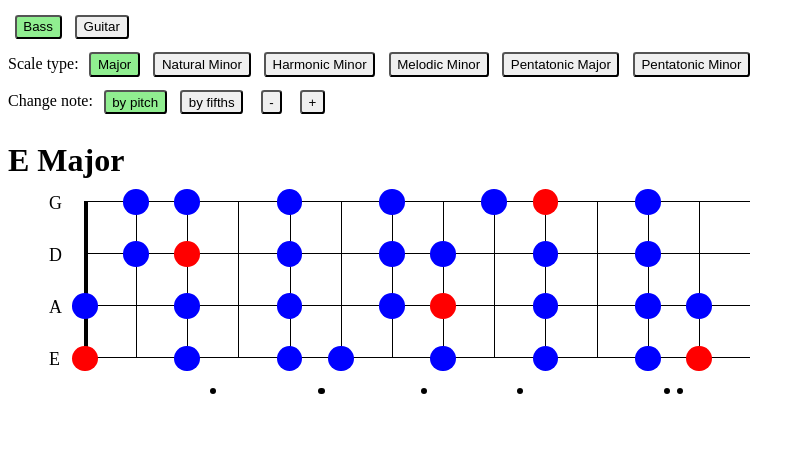
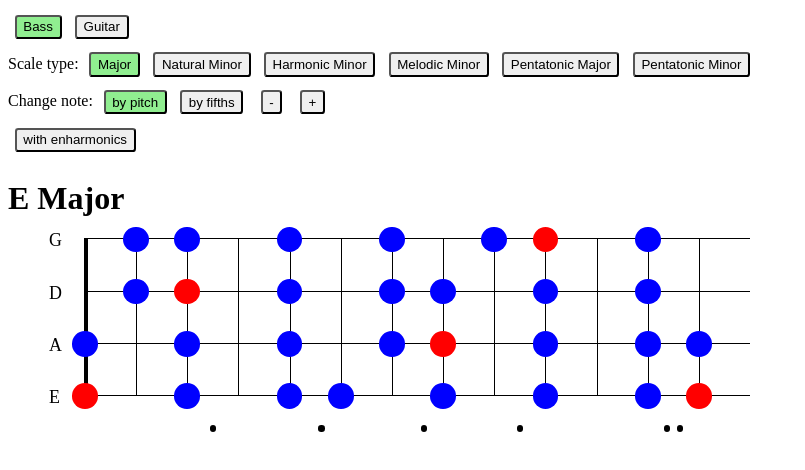
Before and after one commit to thibaudpriou/musicscales, a SvelteKit app: page / in a window 1280 px wide. Shown: the top 470 px of the page, without its empty margins (0-805 px from the left). Built offline with nearby package versions, Linux system fonts and the light colour scheme.

Commit message:
feat: display enharmonics

```diff
--- a/src/lib/constants/notes.ts
+++ b/src/lib/constants/notes.ts
@@ -1,16 +1,24 @@
 import type { Note } from "../types";
 
 export const notes: Note[] = [
+	{ label: 'B#', pitchOffset: 0, enharmonic: true },
 	{ label: 'C', pitchOffset: 0 },
 	{ label: 'C#', pitchOffset: 1 },
+	{ label: 'Db', pitchOffset: 1, enharmonic: true },
 	{ label: 'D', pitchOffset: 2 },
 	{ label: 'D#', pitchOffset: 3 },
+	{ label: 'Eb', pitchOffset: 3, enharmonic: true },
 	{ label: 'E', pitchOffset: 4 },
+	{ label: 'Fb', pitchOffset: 4, enharmonic: true },
+	{ label: 'E#', pitchOffset: 5, enharmonic: true },
 	{ label: 'F', pitchOffset: 5 },
 	{ label: 'F#', pitchOffset: 6 },
+	{ label: 'Gb', pitchOffset: 6, enharmonic: true },
 	{ label: 'G', pitchOffset: 7 },
 	{ label: 'G#', pitchOffset: 8 },
+	{ label: 'Ab', pitchOffset: 8, enharmonic: true },
 	{ label: 'A', pitchOffset: 9 },
 	{ label: 'A#', pitchOffset: 10 },
+	{ label: 'Bb', pitchOffset: 10, enharmonic: true },
 	{ label: 'B', pitchOffset: 11 }
 ];
--- a/src/lib/types/index.ts
+++ b/src/lib/types/index.ts
@@ -17,4 +17,5 @@ export interface InstrumentInfo {
 export type Note = {
 	label: string;
 	pitchOffset: number;
+	enharmonic?: boolean
 };
--- a/src/routes/+page.svelte
+++ b/src/routes/+page.svelte
@@ -30,17 +30,23 @@
 		{ name: 'by fifths', apply: sortByFifths }
 	];
 
+	const harmonicNotes = notes.filter((n) => !n.enharmonic);
+
 	const getNoteIdxForPitch = (array: Note[], pitchOffset: number) =>
 		array.findIndex((n) => n.pitchOffset === pitchOffset);
 
 	let selectedScale: ScaleInfo = scales[0];
 	let selectedInstru: InstrumentInfo = intruments[0];
 	let selectedSort: SortInfo = sortMethods[0];
+	let displayEnharmonic: boolean = false;
 
-	const getSortedNotes = (instru: InstrumentInfo, sort: SortInfo) => shiftOrder(instru.pitchStart, sort.apply(notes));
+	const getSortedNotes = (instru: InstrumentInfo, sort: SortInfo) =>
+		shiftOrder(instru.pitchStart, sort.apply(harmonicNotes));
+
+	const findEnharmonic = (note: Note) =>
+		notes.find((n) => !!n.enharmonic && n.pitchOffset === note.pitchOffset);
 
 	let selectedNote = getSortedNotes(selectedInstru, selectedSort)[0];
-
 	$: sortedNotes = getSortedNotes(selectedInstru, selectedSort);
 
 	function selectInstruCallback(value: Instrument) {
@@ -59,6 +65,10 @@
 		return () => {
 			selectedSort = value;
 		};
+	}
+
+	function toggleEnharmonic() {
+		displayEnharmonic = !displayEnharmonic;
 	}
 
 	function upNote() {
@@ -108,10 +118,20 @@
 	<button on:click={downNote}>-</button>
 	<button on:click={upNote}>+</button>
 </div>
-
+<div>
+	<button on:click={toggleEnharmonic} class:active={displayEnharmonic}>with enharmonics</button>
+</div>
 <h1>
-	{selectedNote.label}
-	{selectedScale.name}
+	<span>
+		{selectedNote.label}
+		{#if displayEnharmonic}
+			{@const enharmonic = findEnharmonic(selectedNote)}
+			{#if enharmonic}
+				<span>/ {enharmonic?.label}</span>
+			{/if}
+		{/if}
+	</span>
+	<span>{selectedScale.name}</span>
 </h1>
 <div class="neck">
 	<Strings
```
